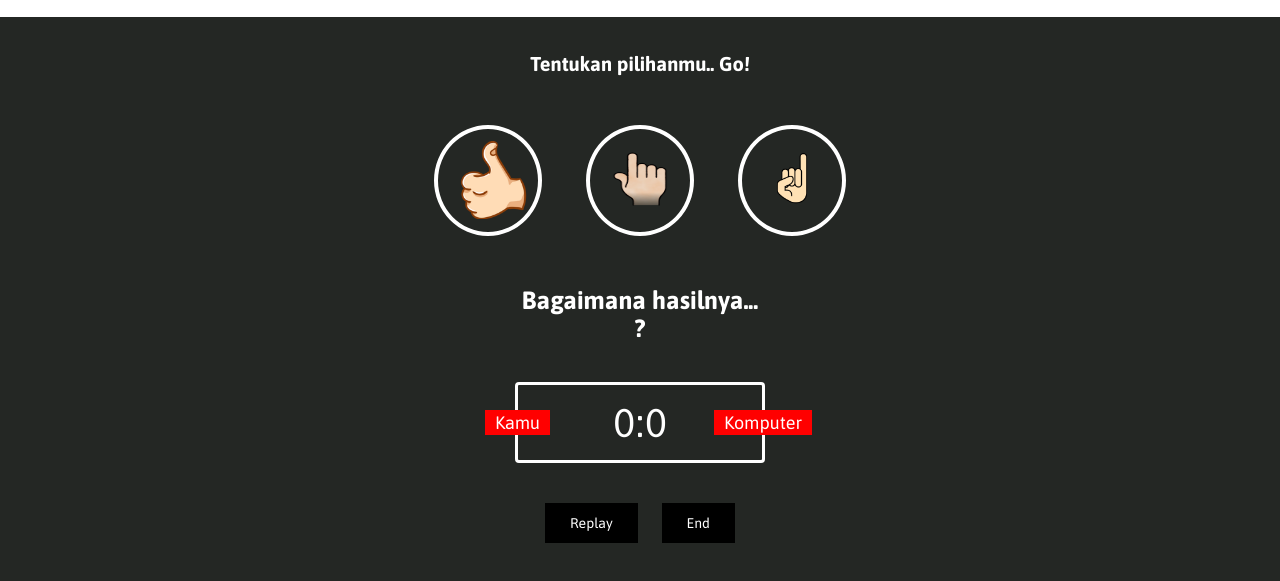
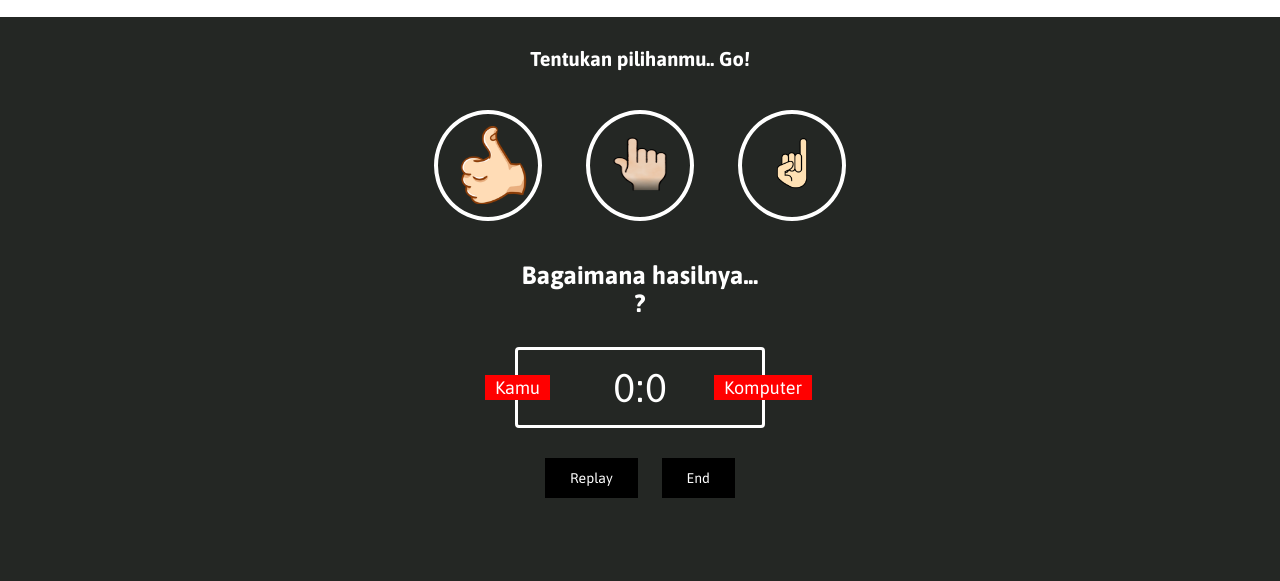
Before and after one commit to syukurbaru/final-project, a plain HTML site: page index.html in a window 1280 px wide. Shown: the part 75-656 px from the top of the page. Drawn offline with Linux system fonts and the light colour scheme.

Commit message:
Update style.css

```diff
--- a/style.css
+++ b/style.css
@@ -23,7 +23,7 @@ header > h1 {
 }
 
 #action-message {
-  margin-top: 35px;
+  margin-top: 30px;
   text-align: center;
   color: white;
   font-size: 20px;
@@ -31,7 +31,7 @@ header > h1 {
 }
 
 .score-board {
-  margin: 40px auto;
+  margin: 30px auto;
   border: 3px solid white;
   border-radius: 4px;
   text-align: center;
@@ -77,7 +77,7 @@ img {
 }
 
 .choices {
-  margin: 50px 0;
+  margin: 40px 0;
   text-align: center;
 }
 
@@ -98,7 +98,7 @@ img {
 }
 
 .tombol {
-  margin: 40px 0;
+  margin: 30px 0;
   text-align: center;
 }
 
```
